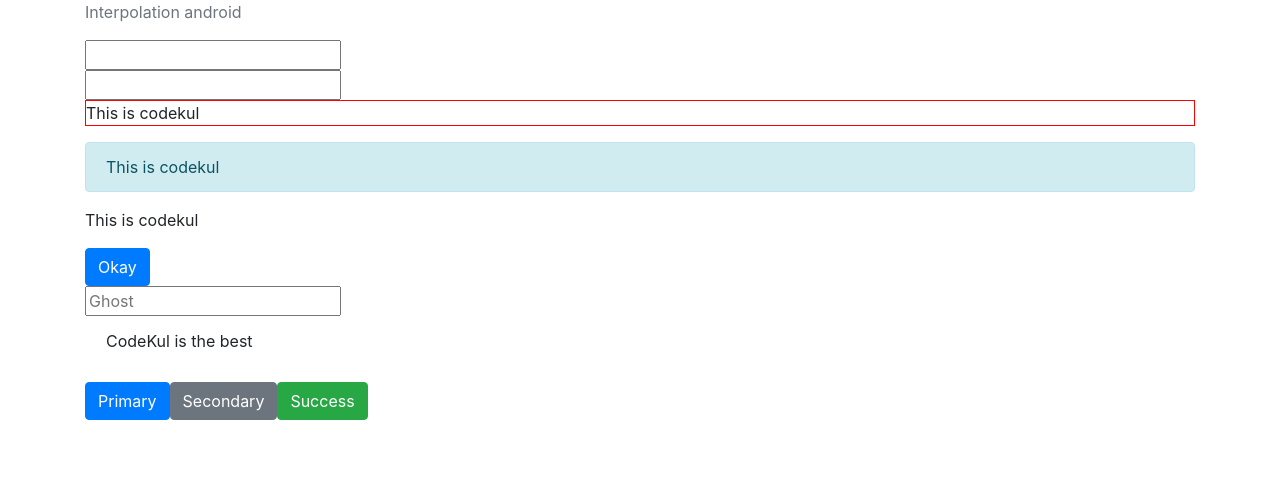
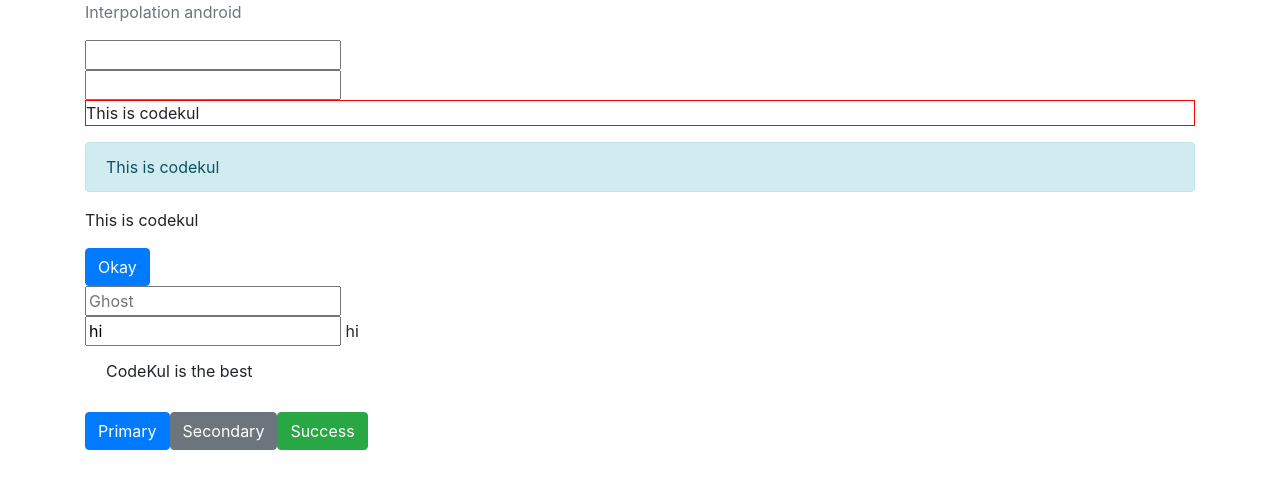
Before and after one commit to CodeKul/angular-weekend-23-march-2019-1030-1230, an Angular app in the folder angular/appangular/: page / in a window 1280 px wide. Shown: the top 488 px of the page. Built offline with nearby package versions, Linux system fonts and the light colour scheme.

Commit message:
data binding : 2 way binding

```diff
--- a/angular/appangular/src/app/app.module.ts
+++ b/angular/appangular/src/app/app.module.ts
@@ -1,5 +1,6 @@
 import { BrowserModule } from '@angular/platform-browser';
 import { NgModule } from '@angular/core';
+import { FormsModule } from '@angular/forms';
 
 import { AppComponent } from './app.component';
 import { FirstSimpleComponent } from './first-simple/first-simple.component';
@@ -20,7 +21,8 @@
     ExtensionComponent
   ],
   imports: [
-    BrowserModule
+    BrowserModule,
+    FormsModule
   ],
   providers: [],
   bootstrap: [AppComponent]
--- a/angular/appangular/src/app/databinding/databinding.component.html
+++ b/angular/appangular/src/app/databinding/databinding.component.html
@@ -38,4 +38,9 @@
     <input (keyup)="myClk($event)" type="text" placeholder="Ghost"/>
   </div>
 </div>
+<div class="row">
+  <div class="col-md-12">
+    <input type="text" [(ngModel)]="tw"> {{tw}}
+  </div>
+</div>
 <app-extension></app-extension>
--- a/angular/appangular/src/app/databinding/databinding.component.ts
+++ b/angular/appangular/src/app/databinding/databinding.component.ts
@@ -9,6 +9,7 @@
 
   myNm: string = 'android'
   typ = 'text'
+  tw = 'hi'
 
   constructor() { }
 
```
